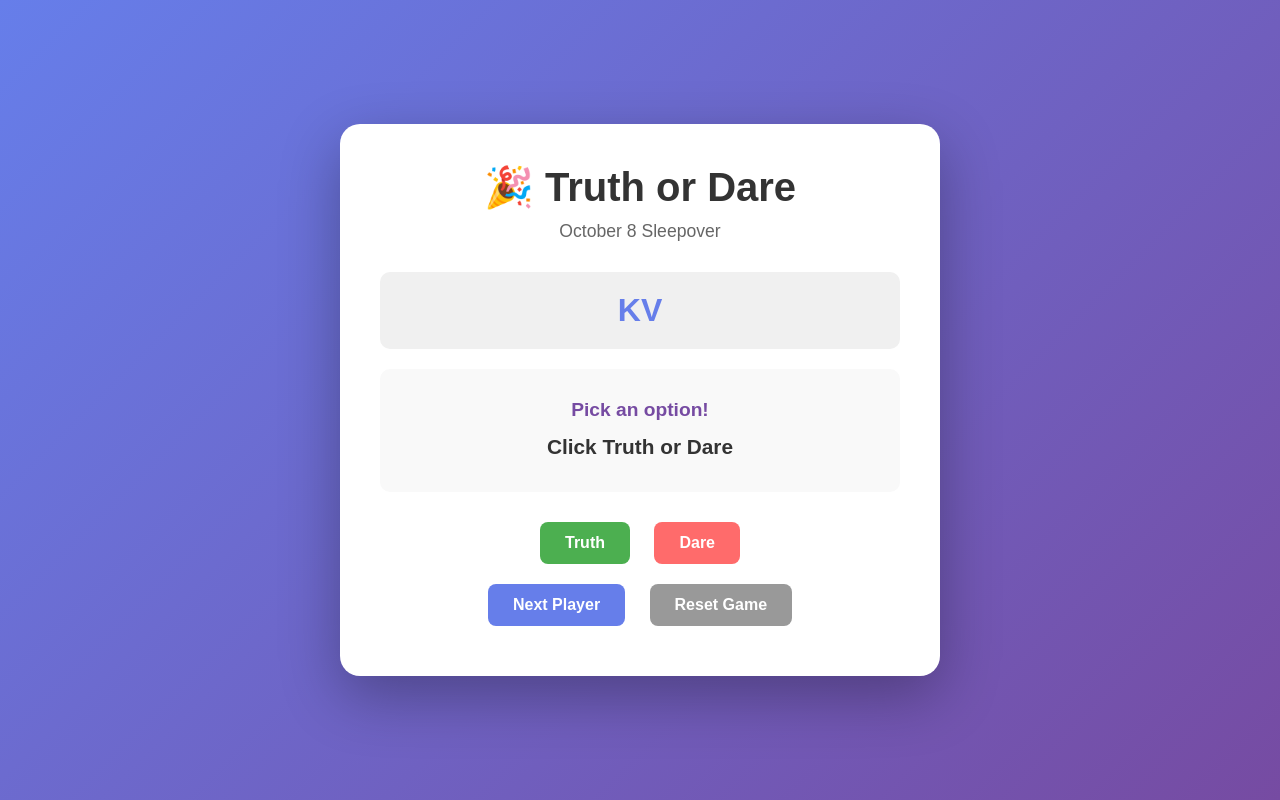
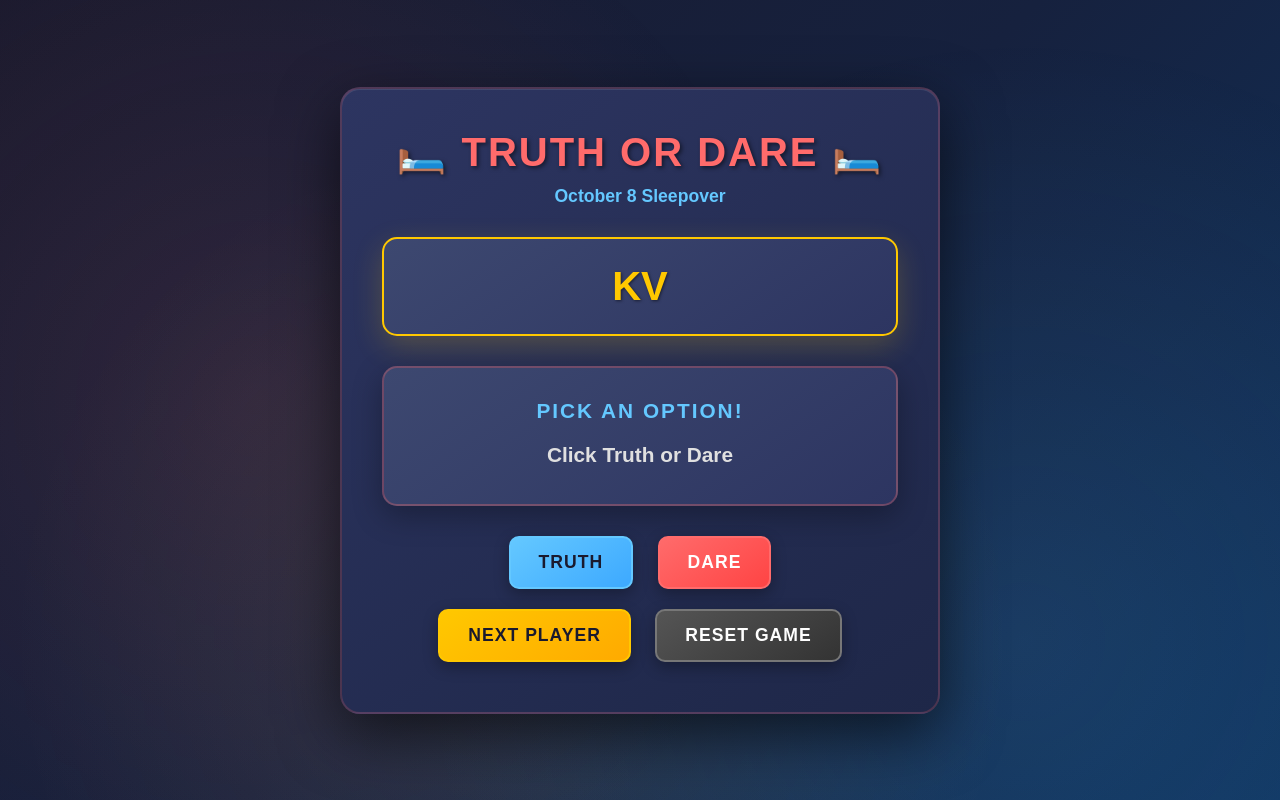
Before and after one commit to 67-is-W/truth-or-dare-game, a plain HTML site: page index.html in a window 1280 px wide. Drawn offline with Linux system fonts and the light colour scheme.

Commit message:
Update background to sleepover vibe with dark blue, neon colors, and better styling

```diff
--- a/index.html
+++ b/index.html
@@ -12,115 +12,155 @@
         }
 
         body {
-            font-family: Arial, sans-serif;
-            background: linear-gradient(135deg, #667eea 0%, #764ba2 100%);
+            font-family: 'Arial', sans-serif;
+            background: linear-gradient(135deg, #1a1a2e 0%, #16213e 50%, #0f3460 100%);
             min-height: 100vh;
             display: flex;
             justify-content: center;
             align-items: center;
             padding: 20px;
+            position: relative;
+            overflow: hidden;
+        }
+
+        /* Sleeping bag pattern background */
+        body::before {
+            content: '';
+            position: fixed;
+            top: 0;
+            left: 0;
+            width: 100%;
+            height: 100%;
+            background-image:
+                radial-gradient(circle at 20% 50%, rgba(255, 107, 107, 0.1) 0%, transparent 50%),
+                radial-gradient(circle at 80% 80%, rgba(100, 200, 255, 0.1) 0%, transparent 50%),
+                radial-gradient(circle at 40% 80%, rgba(255, 200, 100, 0.1) 0%, transparent 50%);
+            pointer-events: none;
+            z-index: 0;
         }
 
         .container {
-            background: white;
+            background: linear-gradient(145deg, #2d3561 0%, #1e2748 100%);
             border-radius: 20px;
             padding: 40px;
             max-width: 600px;
             width: 100%;
-            box-shadow: 0 20px 60px rgba(0,0,0,0.3);
+            box-shadow: 0 20px 60px rgba(0,0,0,0.6), inset 0 1px 0 rgba(255,255,255,0.1);
             text-align: center;
+            position: relative;
+            z-index: 1;
+            border: 2px solid rgba(255, 107, 107, 0.2);
         }
 
         h1 {
-            color: #333;
+            color: #ff6b6b;
             margin-bottom: 10px;
             font-size: 2.5em;
+            text-shadow: 2px 2px 4px rgba(0,0,0,0.5);
+            font-weight: bold;
+            letter-spacing: 2px;
         }
 
         .subtitle {
-            color: #666;
+            color: #64c8ff;
             margin-bottom: 30px;
             font-size: 1.1em;
+            font-weight: bold;
         }
 
         .player-name {
-            font-size: 2em;
-            color: #667eea;
+            font-size: 2.5em;
+            color: #ffc800;
             font-weight: bold;
-            margin: 20px 0;
-            padding: 20px;
-            background: #f0f0f0;
-            border-radius: 10px;
+            margin: 30px 0;
+            padding: 25px;
+            background: linear-gradient(145deg, #3d4870, #2d3561);
+            border-radius: 15px;
+            border: 2px solid #ffc800;
+            box-shadow: 0 10px 30px rgba(255, 200, 0, 0.2);
+            text-shadow: 1px 1px 3px rgba(0,0,0,0.5);
         }
 
         .challenge {
-            background: #f9f9f9;
+            background: linear-gradient(145deg, #3d4870, #2d3561);
             padding: 30px;
-            border-radius: 10px;
+            border-radius: 15px;
             margin: 20px 0;
-            min-height: 120px;
+            min-height: 140px;
             display: flex;
             flex-direction: column;
             justify-content: center;
+            border: 2px solid rgba(255, 107, 107, 0.3);
+            box-shadow: 0 10px 30px rgba(0,0,0,0.3);
         }
 
         .challenge-type {
-            font-size: 1.2em;
-            color: #764ba2;
+            font-size: 1.3em;
+            color: #64c8ff;
             font-weight: bold;
-            margin-bottom: 10px;
+            margin-bottom: 15px;
+            text-transform: uppercase;
+            letter-spacing: 2px;
         }
 
         .challenge-text {
             font-size: 1.3em;
-            color: #333;
+            color: #e0e0e0;
             font-weight: bold;
-            line-height: 1.5;
+            line-height: 1.6;
         }
 
         button {
-            padding: 12px 25px;
-            font-size: 1em;
+            padding: 14px 28px;
+            font-size: 1.1em;
             border: none;
-            border-radius: 8px;
+            border-radius: 10px;
             cursor: pointer;
             margin: 10px;
             font-weight: bold;
-            transition: transform 0.2s;
+            transition: all 0.3s;
+            text-transform: uppercase;
+            letter-spacing: 1px;
+            box-shadow: 0 5px 15px rgba(0,0,0,0.3);
         }
 
         button:hover {
-            transform: scale(1.05);
+            transform: translateY(-3px);
+            box-shadow: 0 8px 20px rgba(0,0,0,0.4);
         }
 
         button:active {
-            transform: scale(0.95);
+            transform: translateY(0);
         }
 
         .truth-btn {
-            background: #4CAF50;
-            color: white;
+            background: linear-gradient(145deg, #64c8ff, #3da9ff);
+            color: #1a1a2e;
+            border: 2px solid #64c8ff;
         }
 
         .dare-btn {
-            background: #ff6b6b;
+            background: linear-gradient(145deg, #ff6b6b, #ff4444);
             color: white;
+            border: 2px solid #ff6b6b;
         }
 
         .next-btn {
-            background: #667eea;
-            color: white;
+            background: linear-gradient(145deg, #ffc800, #ffaa00);
+            color: #1a1a2e;
+            border: 2px solid #ffc800;
         }
 
         .reset-btn {
-            background: #999;
+            background: linear-gradient(145deg, #555, #333);
             color: white;
+            border: 2px solid #777;
         }
     </style>
 </head>
 <body>
     <div class="container">
-        <h1>🎉 Truth or Dare</h1>
+        <h1>🛏️ TRUTH OR DARE 🛏️</h1>
         <p class="subtitle">October 8 Sleepover</p>
 
         <div class="player-name" id="playerName">KV</div>
```
